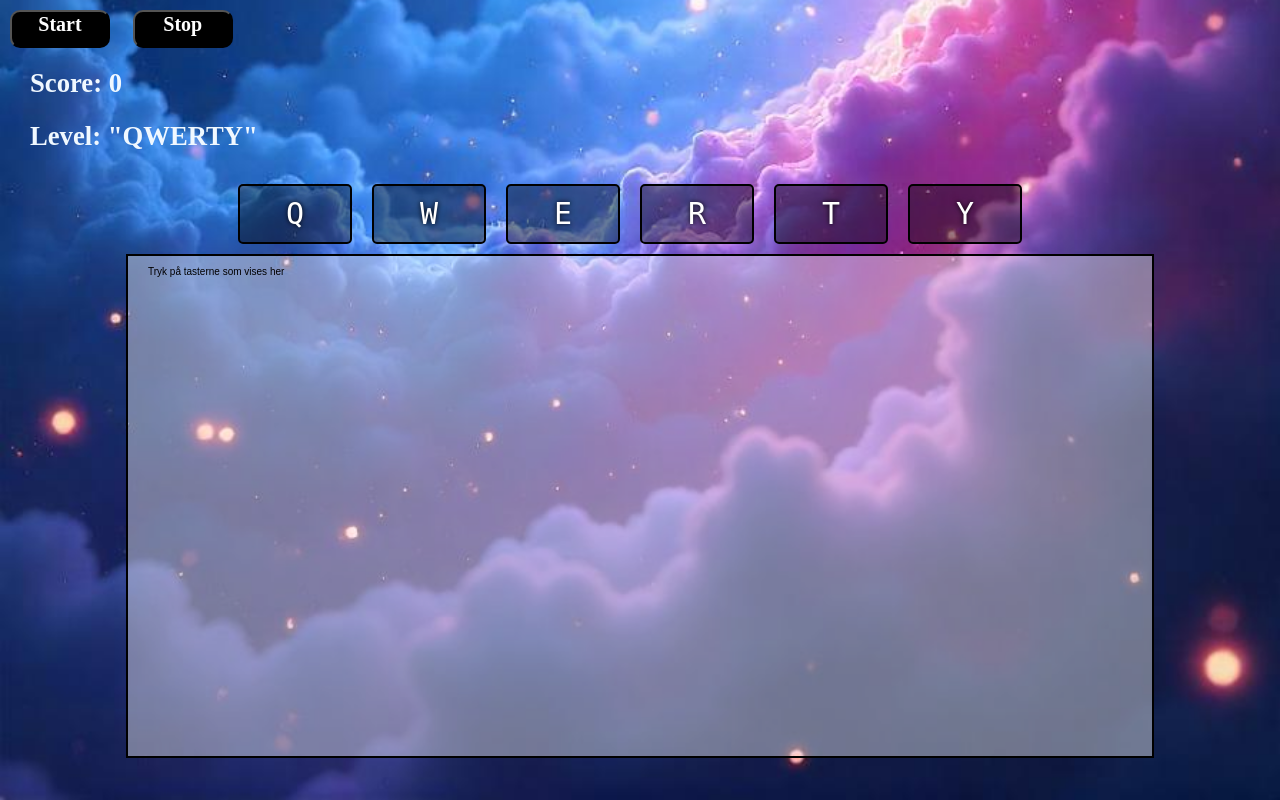
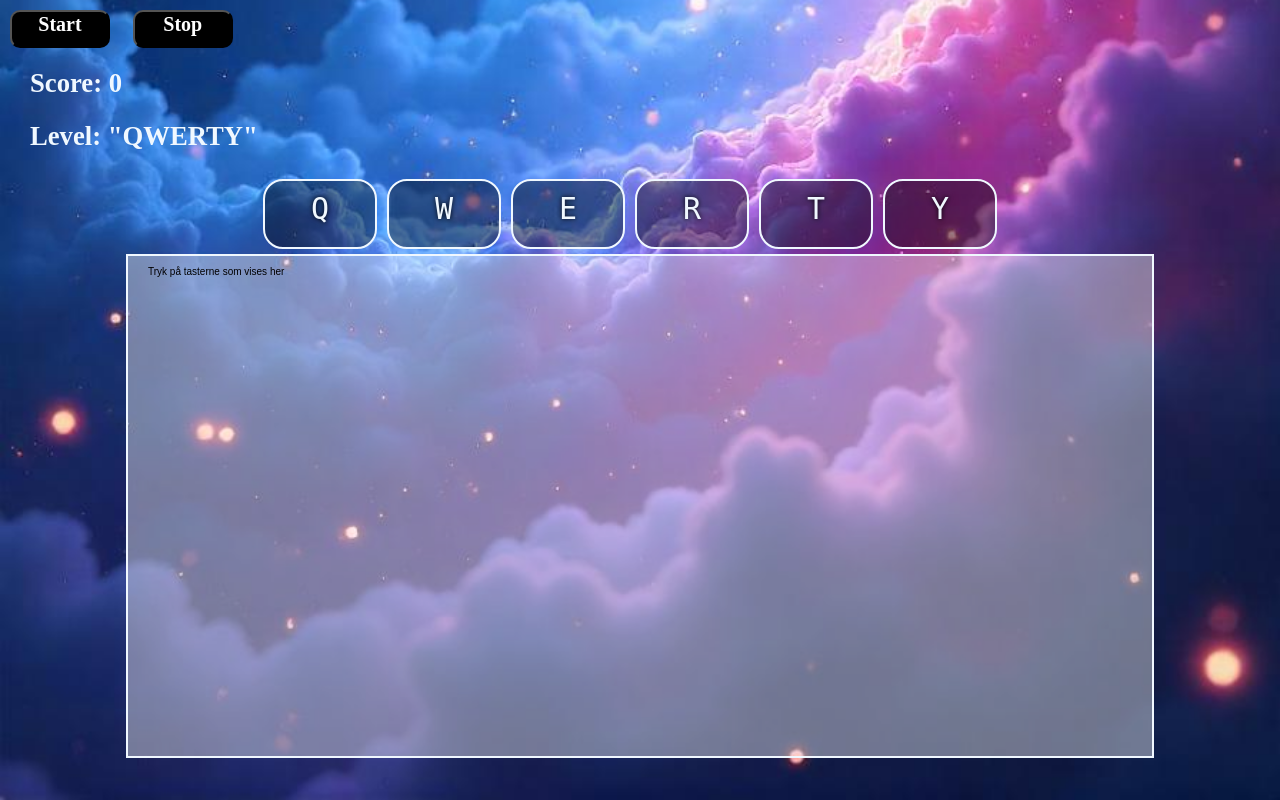
Before and after one commit to andreborsting/KeyMaster, a PHP site: page / in a window 1280 px wide. Run offline with PHP 8.4, Linux system fonts and the light colour scheme; some web fonts are replaced.

Commit message:
renaming (lærer ting på den hårde måde)
tip: bedre selection!
select ikke baseret på classnames - hvordan undgår jeg det til oprydning næste gang

```diff
--- a/index.html
+++ b/index.html
@@ -47,33 +47,33 @@
     y= 89
     -->
 
-    <!-- venstre side af skærmen (tasterne)
-    "Data-"(attribut) + "key"(custom attribut navn) -->
+
+    <!-- "Data-"(attribut) + "key"(custom attribut navn) -->
     <div class="key-container">
-        <div class="keys">
-            <div data-key="81" class="key">
+        <div class="kbd-keys">
+            <div data-key="81" class="kbd-key">
                 <kbd>Q</kbd>
-                <!-- <span class="sound">Name</span> -->
+                <!-- <span class="kbd-soundname">Name</span> -->
             </div>
-            <div data-key="87" class="key">
+            <div data-key="87" class="kbd-key">
                 <kbd>W</kbd>
-                <!-- <span class="sound">Name</span> -->
+                <!-- <span class="kbd-soundname">Name</span> -->
             </div>
-            <div data-key="69" class="key">
+            <div data-key="69" class="kbd-key">
                 <kbd>E</kbd>
-                <!-- <span class="soundname">Name</span> -->
+                <!-- <span class="kbd-soundname">Name</span> -->
             </div>
-            <div data-key="82" class="key">
+            <div data-key="82" class="kbd-key">
                 <kbd>R</kbd>
-                <!-- <span class="soundname">Name</span> -->
+                <!-- <span class="kbd-soundname">Name</span> -->
             </div>
-            <div data-key="84" class="key">
+            <div data-key="84" class="kbd-key">
                 <kbd>T</kbd>
-                <!-- <span class="sound">Name</span> -->
+                <!-- <span class="kbd-soundname">Name</span> -->
             </div>
-            <div data-key="89" class="key">
+            <div data-key="89" class="kbd-key">
                 <kbd>Y</kbd>
-                <!-- <span class="sound">Name</span> -->
+                <!-- <span class="kbd-soundname">Name</span> -->
             </div>
         </div>
     </div>
@@ -81,7 +81,7 @@
     <div class="playing-area">
                 <p>Tryk på tasterne som vises her </p>
                 <div class="appearing-keys">
-                    <!-- forsøger at oprette animerede klodser her -->
+                    <!-- de animerede taster/klodser skal vises her -->
                 </div>
             </div>
         </div>
@@ -112,7 +112,7 @@
             audio.play();
         }
 
-        const keysSound = Array.from(document.querySelectorAll('.key'));
+        const keysSound = Array.from(document.querySelectorAll('.kbd-key'));
         keysSound.forEach(key => key.addEventListener('transitionend', removeTransition));
         window.addEventListener('keydown', playSound);
     </script>
--- a/style.css
+++ b/style.css
@@ -79,7 +79,7 @@ h2 {
   width: 80%; /* Takes full width of its container */
   height: 500px; /* Set a fixed height for the playing area */
   overflow: hidden; /* Prevents keys from overflowing outside the container */
-  border: 0.2rem solid black; /* Optional: Adds a border for visual clarity */
+  border: 0.2rem solid aliceblue;
   background: rgba(255, 255, 255, 0.4); /* Semi-transparent background */
   margin-top: 20px; /* Adds some space above the playing area */
   margin: auto; /* responsiv efter størrelse på vindue */
@@ -109,7 +109,9 @@ h3 {
   font-size: 50px;
 }
 
-.keys {
+
+
+.kbd-keys {
   font-family: "Aref Ruqaa", serif;
   display: flex;
   justify-content: center;
@@ -118,18 +120,30 @@ h3 {
   margin-right: 2rem;
 }
 
-.key {
-  border: .2rem solid black;
-  border-radius: .5rem;
-  margin: 1rem;
+.kbd-key {
+  color: aliceblue;
+  border: .2rem solid aliceblue;
+  border-radius: 20px;
+  margin: 0.5rem;
   font-size: 1.5rem;
   padding: 1rem .5rem;
   transition: all .30s ease;
   width: 10rem;
   text-align: center;
-  color: white;
   background: rgba(0, 0, 0, 0.4);
   text-shadow: 0 0 .5rem black;
+}
+
+kbd {
+  display: block;
+  font-size: 3rem;
+}
+
+.kbd-soundname {
+  font-size: 1.2rem;
+  text-transform: uppercase;
+  letter-spacing: .1rem;
+  color: #000000;
 }
 
 .playing {
@@ -137,15 +151,3 @@ h3 {
   border-color: #277b7e;
   box-shadow: 0 0 1rem #000000;
 }
-
-kbd {
-  display: block;
-  font-size: 3rem;
-}
-
-.soundname {
-  font-size: 1.2rem;
-  text-transform: uppercase;
-  letter-spacing: .1rem;
-  color: #000000;
-}
```
